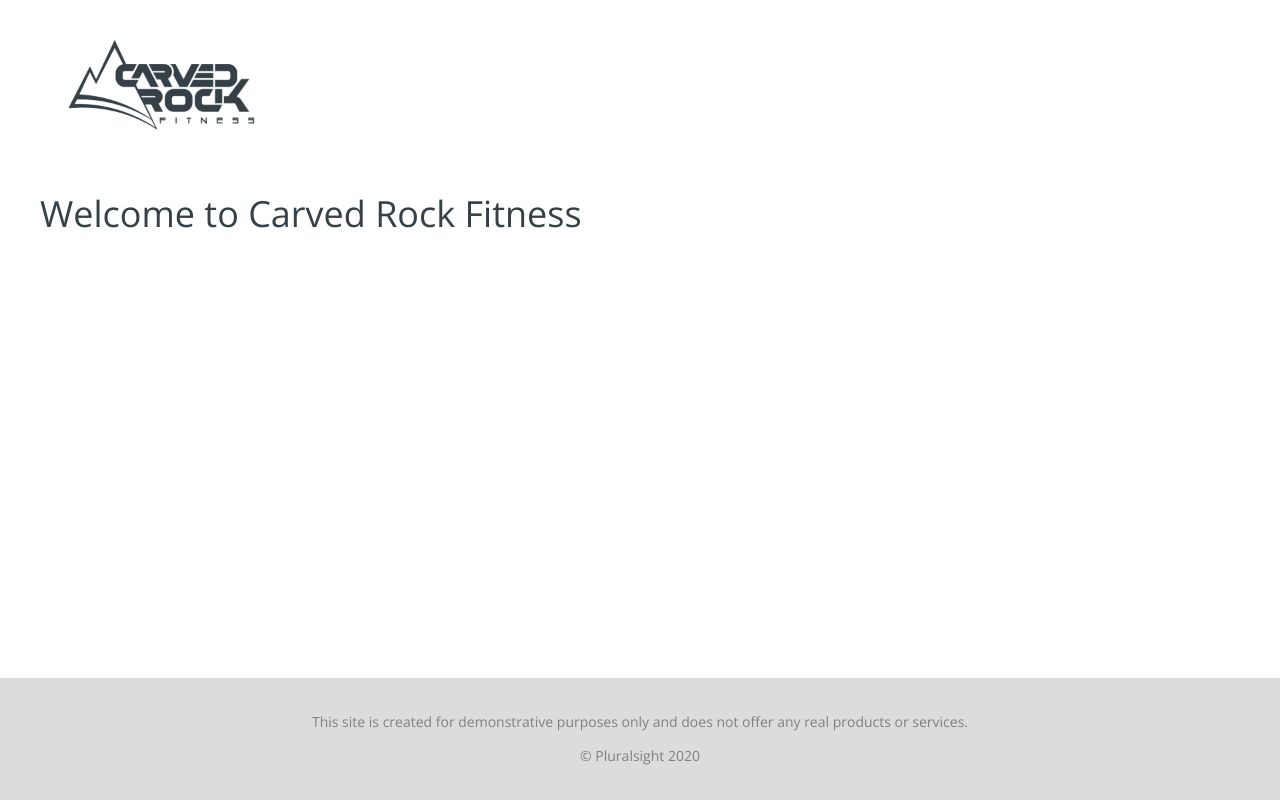
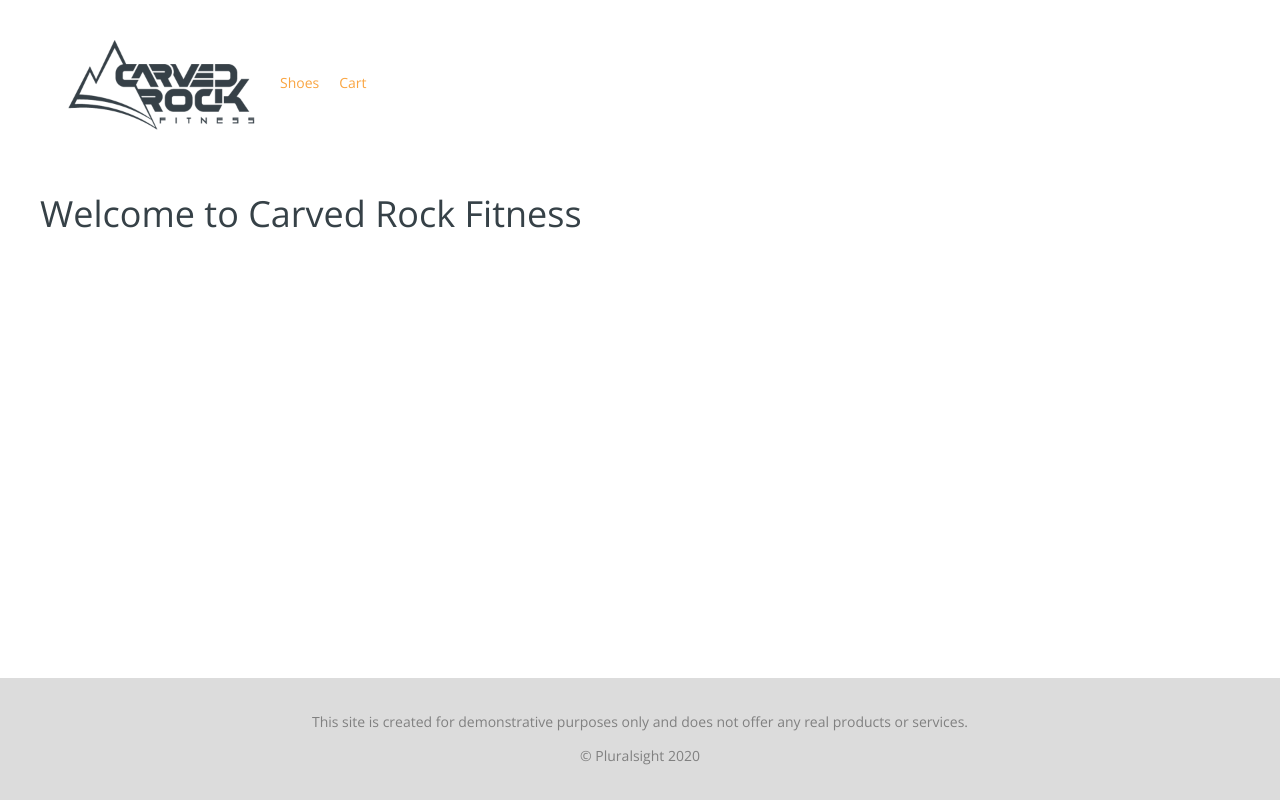
Before and after one commit to Annie-Huang/pluralsight-react-state, a React (Create React App) app: page / in a window 1280 px wide. Built offline with nearby package versions, Linux system fonts and the light colour scheme; no server answers.

Commit message:
Use Link in Header.jsx and use NavLink so we can apply activeStyle.

```diff
--- a/src/Header.jsx
+++ b/src/Header.jsx
@@ -1,4 +1,12 @@
 import React from "react";
+
+// Link is like an anchor. But React Router handles the click so the page doesn't reload
+// NavLink support custom styling (e.g. activeStyle) when the link is active
+import {Link, NavLink} from "react-router-dom";
+
+const activeStyle = {
+  color: 'purple',
+}
 
 export default function Header() {
   return (
@@ -6,7 +14,15 @@ export default function Header() {
       <nav>
         <ul>
           <li>
-            <img alt="Carved Rock Fitness" src="/images/logo.png" />
+            <Link to='/'>
+              <img alt="Carved Rock Fitness" src="/images/logo.png" />
+            </Link>
+          </li>
+          <li>
+            <NavLink activeStyle={activeStyle} to='/shoes'>Shoes</NavLink>
+          </li>
+          <li>
+            <NavLink activeStyle={activeStyle} to='/cart'>Cart</NavLink>
           </li>
         </ul>
       </nav>
```
